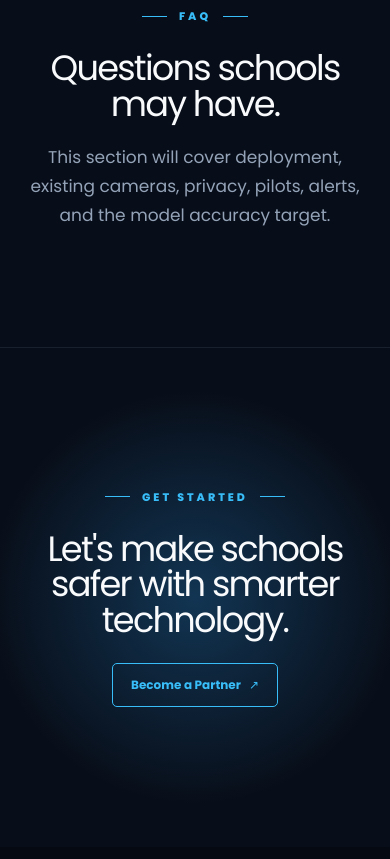
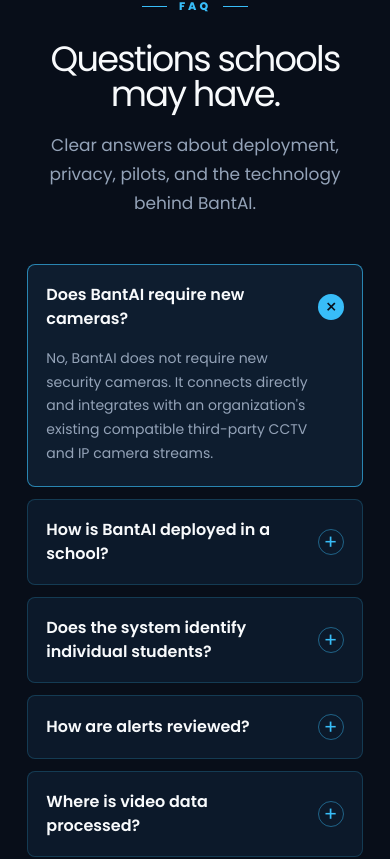
Before and after one commit to seiji0z/bantai-web, a React (Vite) app: page / in a window 390 px wide. Shown: the part 7479-8338 px from the top of the page. Built offline with nearby package versions, Linux system fonts and the light colour scheme.

Commit message:
feat: write the FAQ section

```diff
--- a/src/components/layout/Navbar.jsx
+++ b/src/components/layout/Navbar.jsx
@@ -8,6 +8,7 @@ const navigationItems = [
   { label: "How It Works", href: "#how-it-works" },
   { label: "Roadmap", href: "#roadmap" },
   { label: "Team", href: "#team" },
+  { label: "FAQ", href: "#faq" },
 ];
 
 function Navbar() {
--- a/src/index.css
+++ b/src/index.css
@@ -466,6 +466,100 @@ button {
   line-height: 1.6;
 }
 
+.faq-section {
+  background:
+    radial-gradient(circle at 50% 70%, rgba(14, 116, 144, 0.14), transparent 42%),
+    #0b1422;
+}
+
+.faq-shell {
+  width: min(100%, 900px);
+}
+
+.faq-shell h2 {
+  margin-bottom: 20px;
+  text-align: center;
+  font-size: clamp(2.2rem, 5vw, 4.5rem);
+  line-height: 1;
+  letter-spacing: -0.05em;
+}
+
+.faq-intro {
+  max-width: 620px;
+  margin: 0 auto 46px;
+  color: #94a3b8;
+  font-size: 17px;
+  line-height: 1.7;
+  text-align: center;
+}
+
+.faq-list {
+  display: grid;
+  gap: 12px;
+}
+
+.faq-item {
+  border: 1px solid rgba(56, 189, 248, 0.2);
+  border-radius: 8px;
+  background: rgba(15, 31, 49, 0.72);
+  transition: border-color 0.3s ease, background 0.3s ease;
+}
+
+.faq-item.is-open {
+  border-color: rgba(56, 189, 248, 0.65);
+  background: rgba(15, 31, 49, 0.95);
+}
+
+.faq-question {
+  width: 100%;
+  display: flex;
+  align-items: center;
+  justify-content: space-between;
+  gap: 24px;
+  padding: 22px 24px;
+  border: 0;
+  background: transparent;
+  color: #f8fafc;
+  cursor: pointer;
+  font-size: 16px;
+  font-weight: 600;
+  text-align: left;
+}
+
+.faq-question:focus-visible {
+  outline: 2px solid #38bdf8;
+  outline-offset: -2px;
+}
+
+.faq-icon {
+  display: grid;
+  width: 26px;
+  height: 26px;
+  flex: 0 0 auto;
+  place-items: center;
+  border: 1px solid rgba(56, 189, 248, 0.45);
+  border-radius: 50%;
+  color: #38bdf8;
+  font-size: 20px;
+  font-weight: 400;
+  line-height: 1;
+  transition: transform 0.3s ease, background 0.3s ease;
+}
+
+.faq-item.is-open .faq-icon {
+  background: #38bdf8;
+  color: #080e19;
+  transform: rotate(45deg);
+}
+
+.faq-answer {
+  max-width: 760px;
+  margin: -4px 72px 24px 24px;
+  color: #94a3b8;
+  font-size: 14px;
+  line-height: 1.7;
+}
+
 .roadmap-section {
   background:
     radial-gradient(circle at 50% 20%, rgba(14, 116, 144, 0.18), transparent 40%),
@@ -724,6 +818,14 @@ button {
     grid-template-columns: repeat(2, 1fr);
   }
 
+  .faq-question {
+    padding: 18px;
+  }
+
+  .faq-answer {
+    margin: -2px 54px 20px 18px;
+  }
+
   .roadmap-card {
     min-height: auto;
   }
--- a/src/sections/FaqSection.jsx
+++ b/src/sections/FaqSection.jsx
@@ -1,13 +1,92 @@
-import SectionPlaceholder from "../components/ui/SectionPlaceholder";
+import { useState } from "react";
+
+const faqItems = [
+  {
+    question: "Does BantAI require new cameras?",
+    answer:
+      "No, BantAI does not require new security cameras. It connects directly and integrates with an organization's existing compatible third-party CCTV and IP camera streams.",
+  },
+  {
+    question: "How is BantAI deployed in a school?",
+    answer:
+      "BantAI follows a Hardware-as-a-Service at the Edge (Edge HaaS) model. A pre-configured on-site computing device (edge node) is installed alongside the school's existing network equipment, and the existing cameras.",
+  },
+  {
+    question: "Does the system identify individual students?",
+    answer:
+      "BantAI is focused on identifying dangerous weapons and aggressive physical rather than unnecessarily identifying individual students. BantAI includes clear privacy, access, and data-retention policies for school environments.",
+  },
+  {
+    question: "How are alerts reviewed?",
+    answer:
+      "Alerts are intended to support authorized school staff or first responders, not replace their judgment. Staff can review relevant information and decide what action, if any, is appropriate.",
+  },
+  {
+    question: "Where is video data processed?",
+    answer:
+      "Video data is processed locally on-site through the deployed edge computing node rather than relying on cloud-based video analysis, keeping live video footage secure within the building's premises.",
+  },
+  {
+    question: "How can a school become a pilot partner?",
+    answer:
+      "Schools and institutions can express interest through the partnership section. The BantAI team will follow up to understand the school’s environment, goals, and readiness for a pilot.",
+  },
+  {
+    question: "What does the 85% accuracy target mean?",
+    answer:
+      "The 85% target is a model-development milestone planned for the end of Q2. The final evaluation will define the tested scenarios, dataset, and measurement method so the result can be interpreted responsibly.",
+  },
+];
 
 function FaqSection() {
+  const [openIndex, setOpenIndex] = useState(0);
+
   return (
-    <section className="content-section" id="faq">
-      <SectionPlaceholder
-        eyebrow="FAQ"
-        title="Questions schools may have."
-        description="This section will cover deployment, existing cameras, privacy, pilots, alerts, and the model accuracy target."
-      />
+    <section className="faq-section content-section" id="faq">
+      <div className="faq-shell reveal">
+        <div className="section-label">
+          <span />
+          FAQ
+          <span />
+        </div>
+        <h2>Questions schools may have.</h2>
+        <p className="faq-intro">
+          Clear answers about deployment, privacy, pilots, and the technology
+          behind BantAI.
+        </p>
+
+        <div className="faq-list">
+          {faqItems.map((item, index) => {
+            const isOpen = openIndex === index;
+            const answerId = `faq-answer-${index}`;
+
+            return (
+              <div
+                className={`faq-item${isOpen ? " is-open" : ""}`}
+                key={item.question}
+              >
+                <button
+                  className="faq-question"
+                  type="button"
+                  aria-expanded={isOpen}
+                  aria-controls={answerId}
+                  onClick={() => setOpenIndex(isOpen ? null : index)}
+                >
+                  <span>{item.question}</span>
+                  <span className="faq-icon" aria-hidden="true">
+                    +
+                  </span>
+                </button>
+                {isOpen && (
+                  <p id={answerId} className="faq-answer">
+                    {item.answer}
+                  </p>
+                )}
+              </div>
+            );
+          })}
+        </div>
+      </div>
     </section>
   );
 }
```
